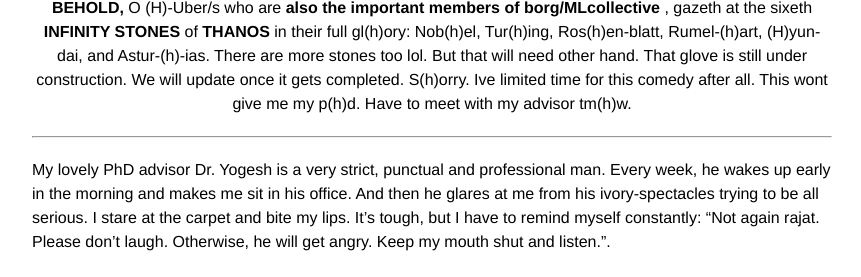
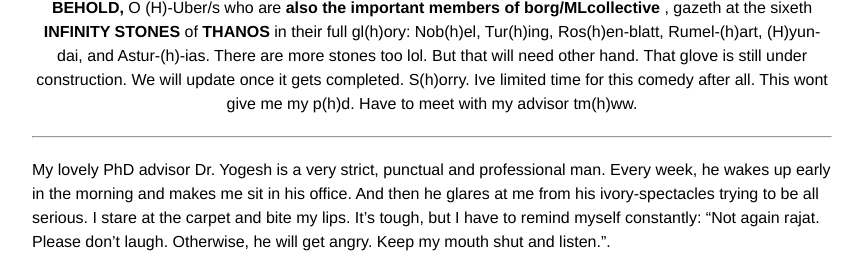
Before and after one commit to rajatmodi62/rajatmodi62.github.io, a Jekyll site: the page built from _posts/2024-10-26-hinton_apm.md, in a window 1280 px wide and 900 px high, scrolled down 2669 px, cut to the strip 237-514 px from the top of the window. Shown: the whole strip, without its empty margins (208-1069 px from the left). Built offline with Jekyll 4.4.1, drawn with Linux system fonts in a browser that asks for light colours; comment, search, counter and statistics services are not loaded.

```diff
--- a/_posts/2024-10-26-hinton_apm.md
+++ b/_posts/2024-10-26-hinton_apm.md
@@ -67,7 +67,7 @@ p.s. We have members from <b>(H)-Uber/s too</b>(cc Rosanne Liu, Jason Yosinski).
     <img class="img-fluid" src="{{ site.baseurl }}\assets\img\apm\infinity_stone.png" style="width: 50%; height: auto;"> <!-- Image width is 50% of its parent -->
 </div>
 <div class="caption" style="text-align: center;">
-    <b> BEHOLD,</b> O (H)-Uber/s who are <b>also the important members of borg/MLcollective </b>, gazeth at the sixeth <b> INFINITY STONES</b> of <b>THANOS</b> in their full gl(h)ory: Nob(h)el, Tur(h)ing, Ros(h)en-blatt, Rumel-(h)art, (H)yun-dai, and Astur-(h)-ias. There are more stones too lol. But that will need other hand. That glove is still under construction. We will update once it gets completed. S(h)orry. Ive limited time for this comedy after all. This wont give me my p(h)d. Have to meet with my advisor tm(h)w.
+    <b> BEHOLD,</b> O (H)-Uber/s who are <b>also the important members of borg/MLcollective </b>, gazeth at the sixeth <b> INFINITY STONES</b> of <b>THANOS</b> in their full gl(h)ory: Nob(h)el, Tur(h)ing, Ros(h)en-blatt, Rumel-(h)art, (H)yun-dai, and Astur-(h)-ias. There are more stones too lol. But that will need other hand. That glove is still under construction. We will update once it gets completed. S(h)orry. Ive limited time for this comedy after all. This wont give me my p(h)d. Have to meet with my advisor tm(h)ww.
 </div>
 <!-- And now, as even the stars spanning the cosmos <b> shall be forced to bear witness </b>  this grandiose-moment , under the sacred laws of academic-tradition spanning <b> millennia </b>, and the blessings of esteemed NeurIPS program committee, <b>(Me)mbers of the (ML)Collective</b> on this twenty eighth day of the month of october in the year 2024 of our humble lord <b>Jesus Christ</b>  hereby lay claim to  Yannic Kilcher’s <b>“(Me)-GLO-(MiL)-lennia”</b>. Member's locations can include any land, water, spaceships, and inside volcanoes too. May this claim forever rest <b>UNWAVERING, UNDILUTED and UNCHALLENGED </b>.
 
```
